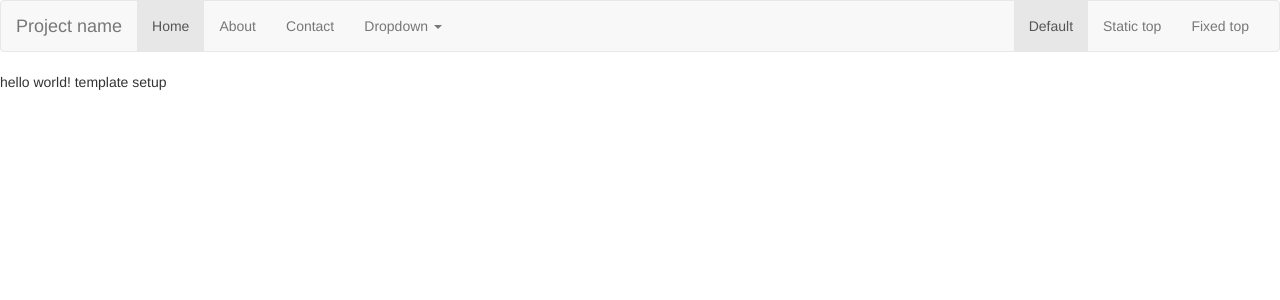
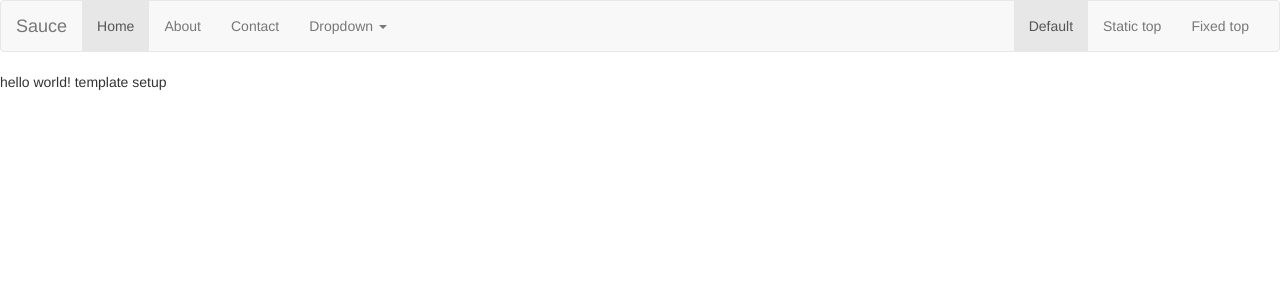
Before and after one commit to mrb101/Flask-Sauce, a Flask app: page / in a window 1280 px wide. Shown: the top 300 px of the page. Run offline with Flask 2, Linux system fonts and the light colour scheme; some libraries are stand-ins or nearby versions.

Commit message:
Changes the project name in navbar

```diff
--- a/app/templates/includes/_navbar.html
+++ b/app/templates/includes/_navbar.html
@@ -8,7 +8,7 @@
                       <span class="icon-bar"></span>
                       <span class="icon-bar"></span>
                   </button>
-                  <a class="navbar-brand" href="#">Project name</a>
+                  <a class="navbar-brand" href="#">Sauce</a>
               </div>
               <div id="navbar" class="navbar-collapse collapse">
                   <ul class="nav navbar-nav">
```
